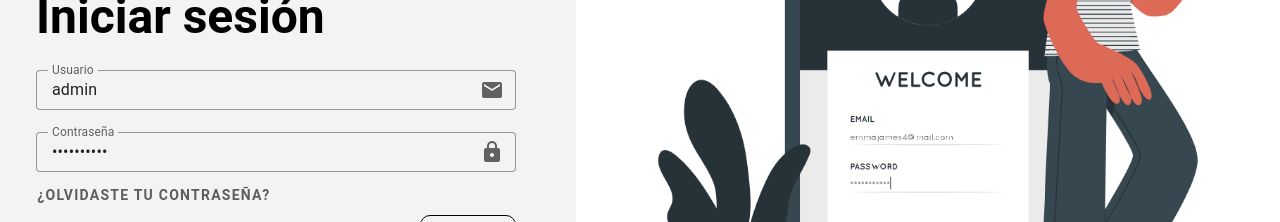
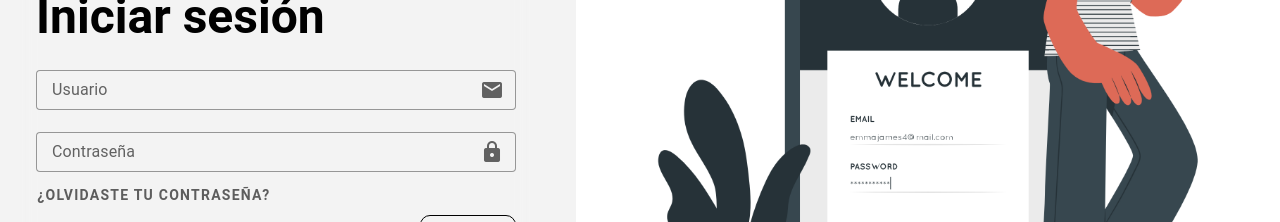
Before and after one commit to Desarrollosyscomp/administrative-cnx-pos, a Vue app: page /login in a window 1280 px wide. Shown: the part 300-522 px from the top of the page. Built offline with nearby package versions, Linux system fonts and the light colour scheme; no server answers; what vue3-lottie would draw is missing.

Commit message:
delete user default

```diff
--- a/src/modules/auth/form/LoginForm.vue
+++ b/src/modules/auth/form/LoginForm.vue
@@ -41,8 +41,8 @@ const authStore = useAuthStore();
 let isVisible = ref(false);
 
 const formLogin = reactive({
-    user: 'admin',
-    password: 'admin123..',
+    user: '',
+    password: '',
 });
 
 const submitForm = async () => {
```
